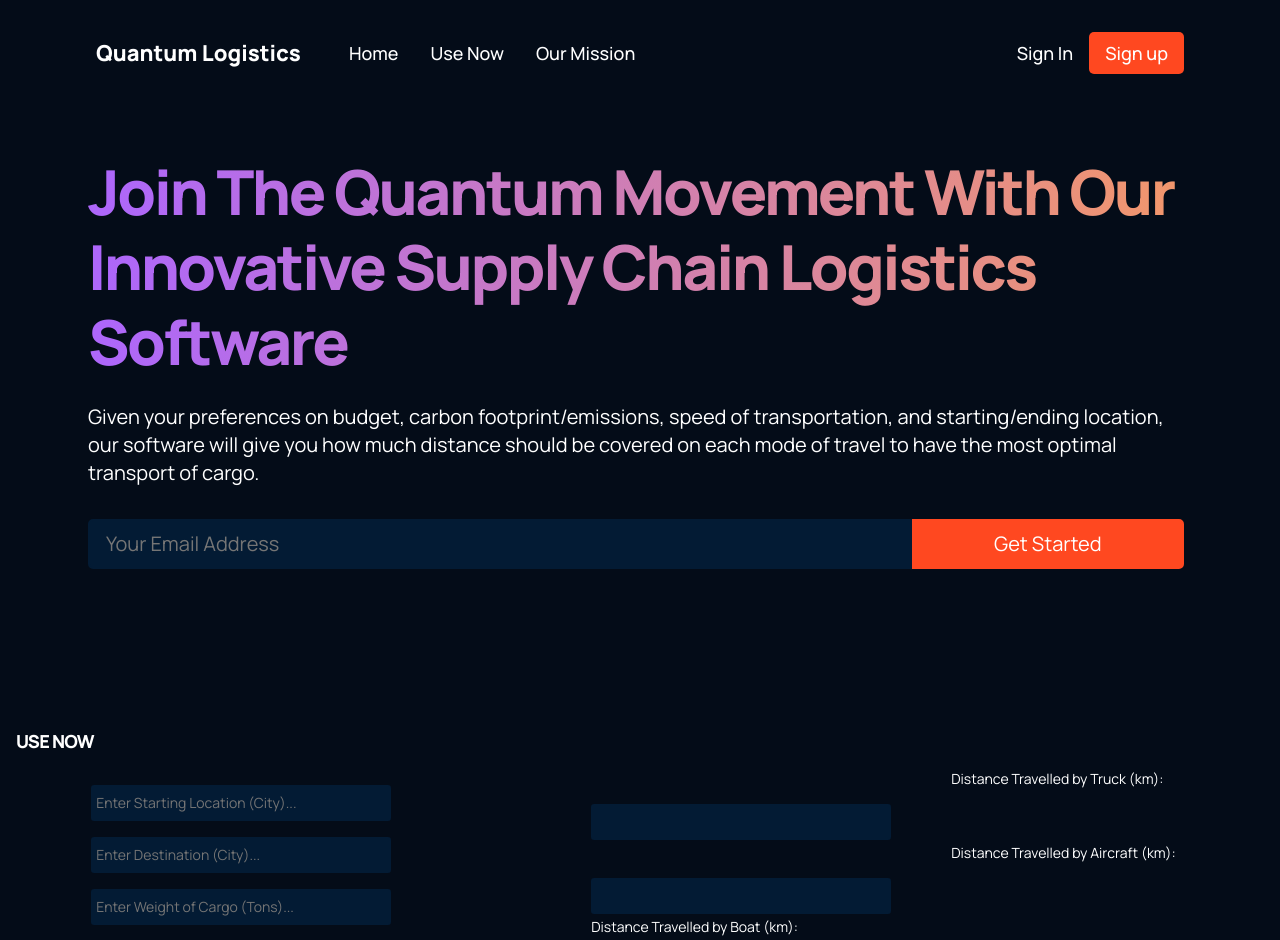
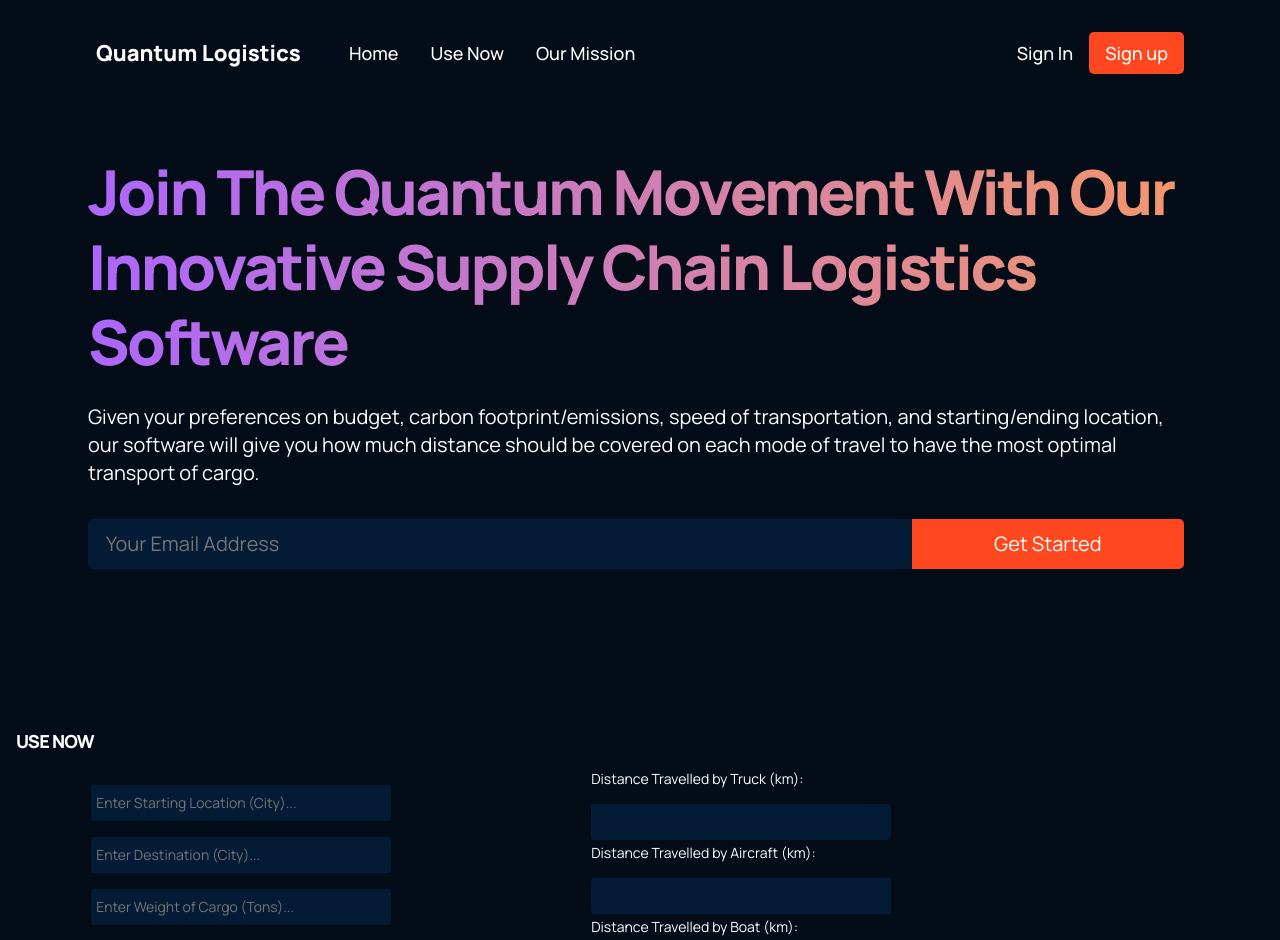
Before and after one commit to AbhinavAkkiraju/QuantumLogistics, a React (Create React App) app in the folder quantumlogistics/: page / in a window 1280 px wide. Shown: the top 940 px of the page. Built offline with nearby package versions, Linux system fonts and the light colour scheme.

Commit message:
fixing typo

```diff
--- a/quantumlogistics/src/containers/usenow/UseNow.jsx
+++ b/quantumlogistics/src/containers/usenow/UseNow.jsx
@@ -64,25 +64,25 @@ export default class UseNow extends React.Component {
                     </form>
                 </div>
                 <div className="usenow-output">
-                    <label className='truckdistance outlable'> Distance Travelled by Truck (km):
+                    <label className='truckdistance outlabel'> Distance Travelled by Truck (km):
                         <input type="text" value={this.state.truck} className="startinglocation outtext" />
                     </label>
-                    <label className='aircraftdistance outlable'> Distance Travelled by Aircraft (km):
+                    <label className='aircraftdistance outlabel'> Distance Travelled by Aircraft (km):
                         <input type="text" value={this.state.air} className="startinglocation outtext" />
                     </label>
-                    <label className='boatdistance outlable'> Distance Travelled by Boat (km):
+                    <label className='boatdistance outlabel'> Distance Travelled by Boat (km):
                         <input type="text" value={this.state.boat} className="startinglocation outtext" />
                     </label>
-                    <label className='traindistance outlable'> Distance Travelled by Train (km):
+                    <label className='traindistance outlabel'> Distance Travelled by Train (km):
                         <input type="text" value={this.state.train} className="startinglocation outtext" />
                     </label>
-                    <label className='traindistance outlable'> Estimated Carbon Emissions (g):
+                    <label className='traindistance outlabel'> Estimated Carbon Emissions (g):
                         <input type="text" value={this.state.carbon} className="startinglocation outtext" />
                     </label>
-                    <label className='traindistance outlable'> Estimated Cost (USD):
+                    <label className='traindistance outlabel'> Estimated Cost (USD):
                         <input type="text" value={this.state.cost} className="startinglocation outtext" />
                     </label>
-                    <label className='traindistance outlable'> Estimated Travel Time (Hr):
+                    <label className='traindistance outlabel'> Estimated Travel Time (Hr):
                         <input type="text" value={this.state.time} className="startinglocation outtext" />
                     </label>
                 </div>
```
